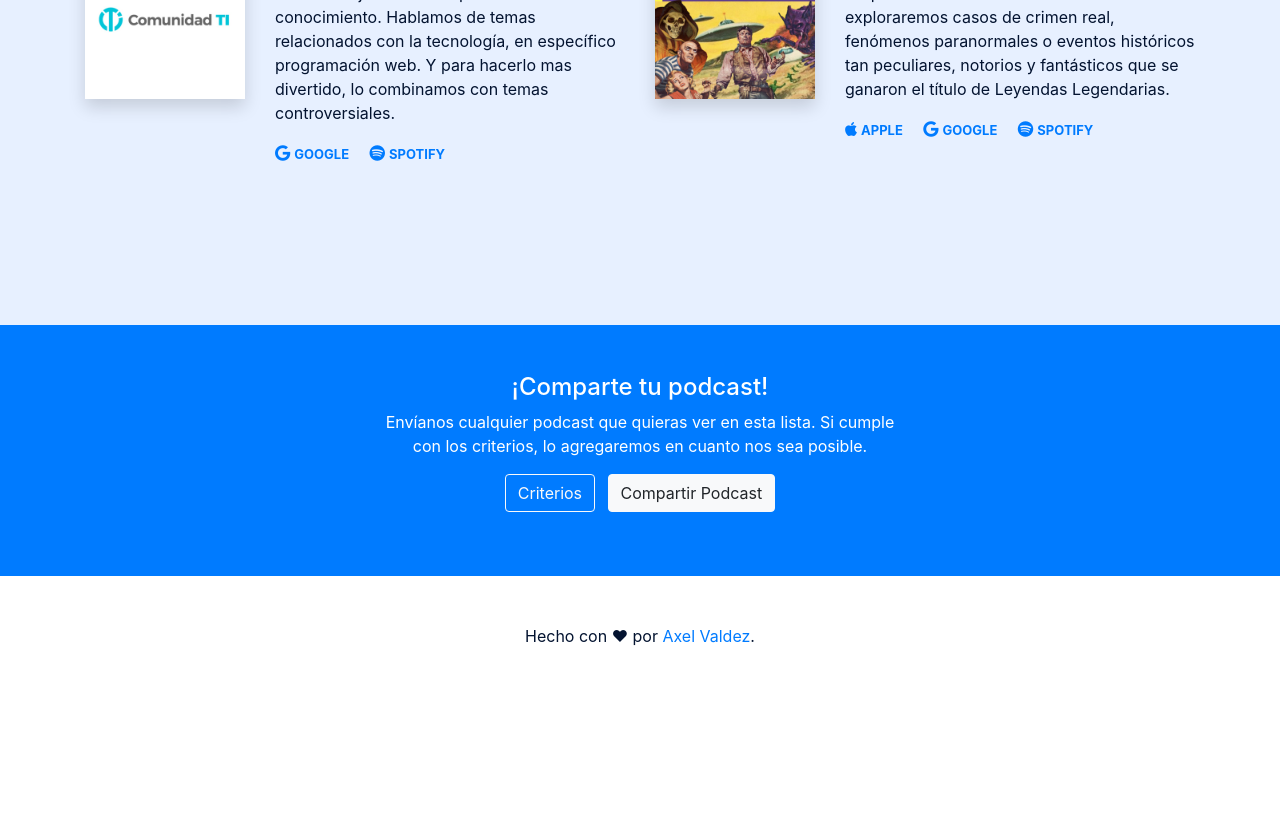
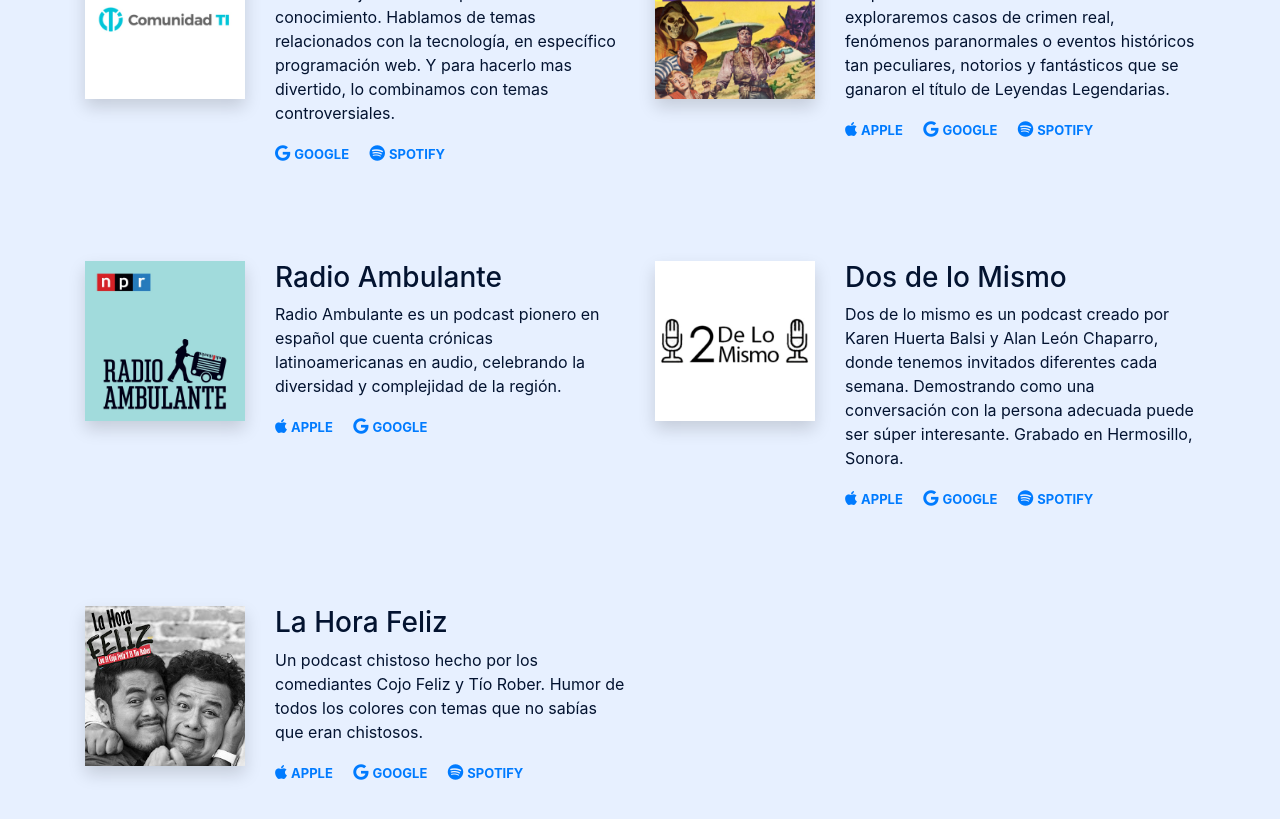
Before and after one commit to axelvaldez/escuchaencasa, a Jekyll site: the page built from index.md, in a window 1280 px wide and 900 px high, scrolled down 1204 px. Shown: the top 819 px of the window. Built offline with Jekyll 4.4.1, drawn with Linux system fonts in a browser that asks for light colours; nearby versions of some CDN libraries; before the commit the page ends 1916 px from its top, so only the background shows below that.

Commit message:
add podcasts

```diff
--- a/_data/podcasts.yml
+++ b/_data/podcasts.yml
@@ -47,10 +47,82 @@
     google: https://podcasts.google.com/?feed=aHR0cHM6Ly9yc3MuYXJ0MTkuY29tL2xleWVuZGFzLWxlZ2VuZGFyaWFz
     spotify: https://open.spotify.com/show/6wF969GfLUfypoKaicH5gr?si=orx8K50VTA-UIxjTlMsrkQ
 
-    # - name:
+  - name: Radio Ambulante
+    description: Radio Ambulante es un podcast pionero en español que cuenta crónicas latinoamericanas en audio, celebrando la diversidad y complejidad de la región.
+    image: radio-ambulante.jpg
+    website: https://radioambulante.org
+    apple: https://podcasts.apple.com/us/podcast/radio-ambulante/id527614348
+    google: https://podcasts.google.com/?feed=aHR0cDovL2ZlZWRzLnBvZHRyYWMuY29tL1NXWTF4NnZYWlZGSg
+    spotify:
+
+  - name: Dos de lo Mismo
+    description: Dos de lo mismo es un podcast creado por Karen Huerta Balsi y Alan León Chaparro, donde tenemos invitados diferentes cada semana. Demostrando como una conversación con la persona adecuada puede ser súper interesante. Grabado en Hermosillo, Sonora.
+    image: dos-de-lo-mismo.jpg
+    website:
+    apple: https://podcasts.apple.com/mx/podcast/dos-de-lo-mismo/id1479593995
+    google: https://podcasts.google.com/?feed=aHR0cHM6Ly9hbmNob3IuZm0vcy85ZjIyZjcwL3BvZGNhc3QvcnNz
+    spotify: https://open.spotify.com/show/7CnQf1Jrum0gxNYzbj6OlS?si=PGHGlJRGRJ695byJN5F9Zg
+
+  - name: La Hora Feliz
+    description: Un podcast chistoso hecho por los comediantes Cojo Feliz y Tío Rober. Humor de todos los colores con temas que no sabías que eran chistosos.
+    image: la-hora-feliz.jpg
+    website:
+    apple: https://podcasts.apple.com/mx/podcast/la-hora-feliz-con-cojo-feliz-y-tío-rober/id1255438694
+    google: https://podcasts.google.com/?feed=aHR0cHM6Ly93d3cuc3ByZWFrZXIuY29tL3Nob3cvMjIyOTQ5NC9lcGlzb2Rlcy9mZWVk
+    spotify: https://open.spotify.com/show/0u8dE1kc9CkFn8bONEq0hE?si=hECKkJdkSGusFb9VYI3ykg
+
+  # - name:
   #   description:
   #   image:
   #   website:
   #   apple:
   #   google:
   #   spotify:
+
+  # - name:
+  #   description:
+  #   image:
+  #   website:
+  #   apple:
+  #   google:
+  #   spotify:
+
+  # - name:
+  #   description:
+  #   image:
+  #   website:
+  #   apple:
+  #   google:
+  #   spotify:
+
+  # - name:
+  #   description:
+  #   image:
+  #   website:
+  #   apple:
+  #   google:
+  #   spotify:
+
+  # - name:
+  #   description:
+  #   image:
+  #   website:
+  #   apple:
+  #   google:
+  #   spotify:
+
+  # - name:
+  #   description:
+  #   image:
+  #   website:
+  #   apple:
+  #   google:
+  #   spotify:
+
+  # - name:
+  #   description:
+  #   image:
+  #   website:
+  #   apple:
+  #   google:
+  #   spotify:
--- a/_layouts/default.html
+++ b/_layouts/default.html
@@ -31,7 +31,7 @@
 
 <body>
   {{ content }}
-  {{ include ga.html }}
+  {% include ga.html %}
   <script src="https://code.jquery.com/jquery-3.4.1.slim.min.js"
     integrity="sha256-pasqAKBDmFT4eHoN2ndd6lN370kFiGUFyTiUHWhU7k8=" crossorigin="anonymous"></script>
   <script src="https://use.fontawesome.com/1eaaaceb36.js"></script>
```
Also changed, not shown: _includes/ga.html (+9 -0 lines), img/dos-de-lo-mismo.jpg (added), img/la-hora-feliz.jpg (added), img/radio-ambulante.jpg (added).
